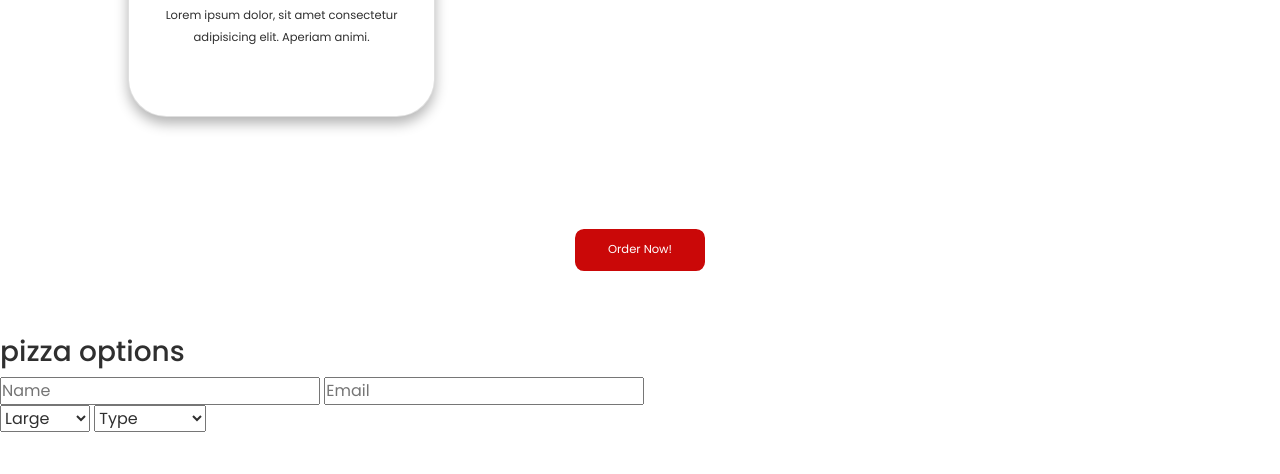
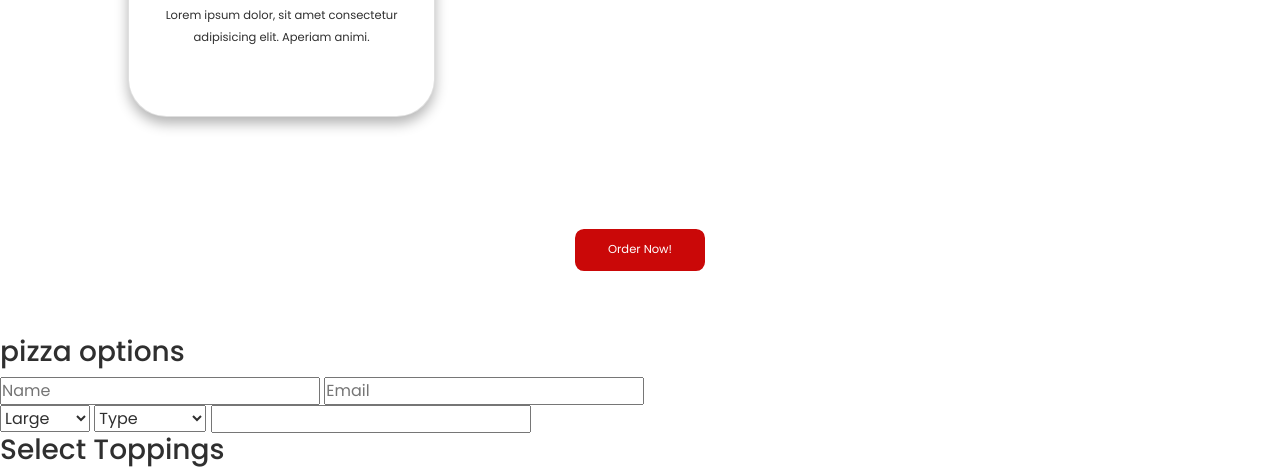
Before and after one commit to mutungu/burgers, a plain HTML site: page index.html in a window 1280 px wide. Shown: the part 2714-3188 px from the top of the page. Before the commit the page ends 3146 px from the top, so only its background shows below. Drawn offline with nearby package versions, Linux system fonts and the light colour scheme.

Commit message:
added select toppin option

```diff
--- a/index.html
+++ b/index.html
@@ -119,9 +119,11 @@ This and many more funny pizza jokes will you get “served” here.
                         <option value="french">French</option>
                         <option value="vegetarian">Vegetarian</option>
 
-
-
                     </select>
+                    <input type="number" name="quantity" id="quantity">
+                </div>
+                <div>
+                    <h3>Select Toppings</h3>
                 </div>
             </form>
         </div>
```
